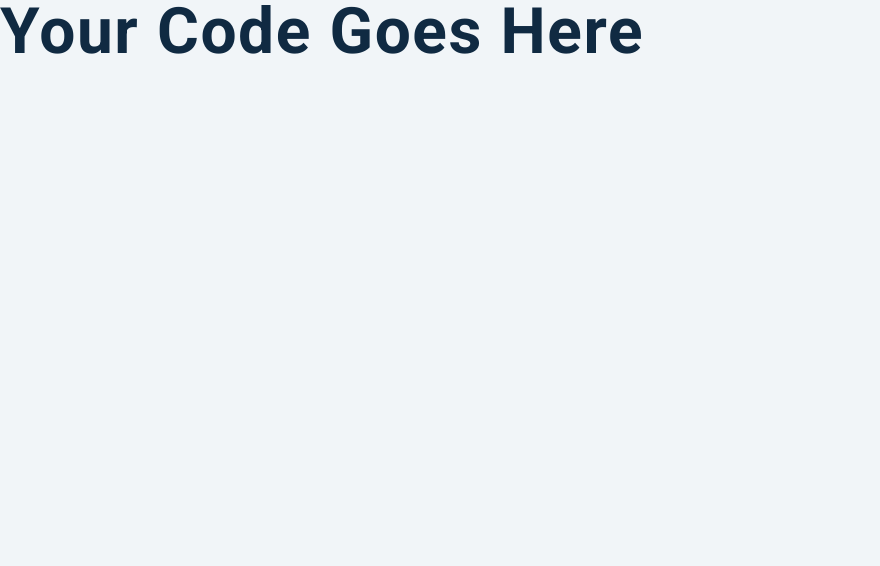
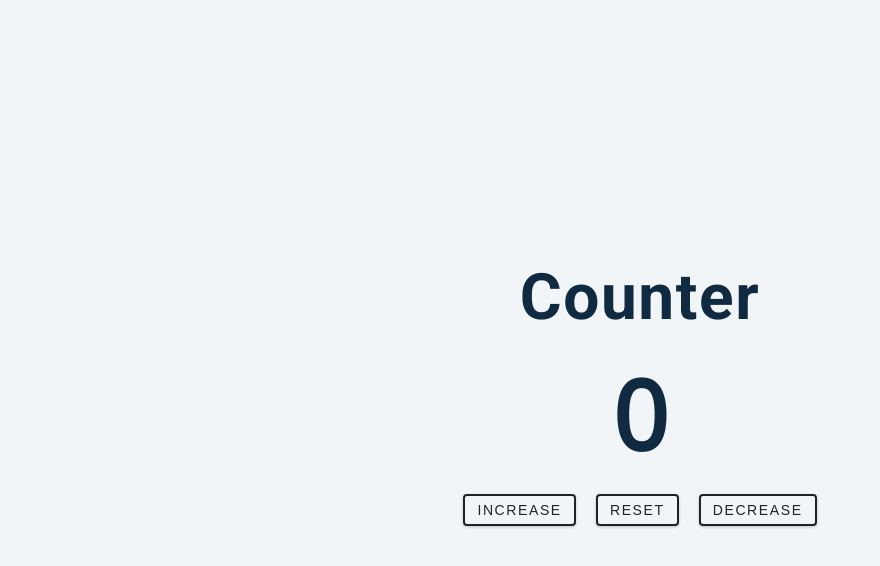
Before and after one commit to Isaacudoh/javascript-projects-basics, a plain HTML site: page Counter/index.html in a window 1280 px wide. Shown: the whole page, without its empty margins (0-880 px from the left). Drawn offline with nearby package versions, Linux system fonts and the light colour scheme.

Commit message:
complete html setup

```diff
--- a/Counter/index.html
+++ b/Counter/index.html
@@ -9,7 +9,17 @@
     <link rel="stylesheet" href="styles.css" />
   </head>
   <body>
-    <h1>your code goes here</h1>
+    <main>
+      <div class="container">
+        <h1>Counter</h1>
+        <span id="value">0</span>
+        <div class="button-container">
+          <button class="btn Increase">Increase</button>
+          <button class="btn reset">Reset</button>
+          <button class="btn Decrease">Decrease</button>
+        </div>
+      </div>
+    </main>
     <!-- javascript -->
     <script src="app.js"></script>
   </body>
```
